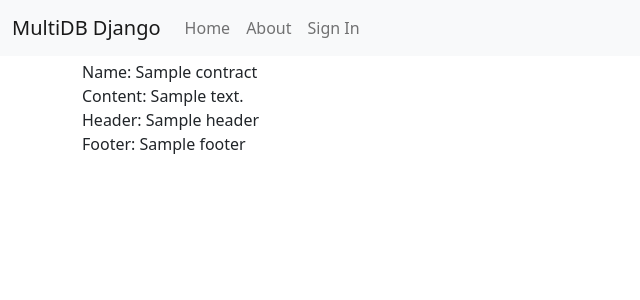
After one commit to vikash1998think/django_multidb, a Django app: template multiconfiguration_django/templates/contract/content.html in a window 1280 px wide. The commit adds this page. Shown: the top 300 px of the page, without its empty margins (0-640 px from the left). Run offline with Django 4.2, Linux system fonts and the light colour scheme; the template is opened without the code that fills it: most values are stand-ins (such as "Sample title", 1, 10 or a date in 2020); some libraries are stand-ins or nearby versions.

Commit message:
Some minor code and structure optimization

```diff
--- a/config/settings/base.py
+++ b/config/settings/base.py
@@ -170,7 +170,7 @@ TEMPLATES = [
         # https://docs.djangoproject.com/en/dev/ref/settings/#std:setting-TEMPLATES-BACKEND
         "BACKEND": "django.template.backends.django.DjangoTemplates",
         # https://docs.djangoproject.com/en/dev/ref/settings/#dirs
-        "DIRS": [os.path.join(BASE_DIR, "templates")],
+        "DIRS": [str(APPS_DIR / "templates")],
         # https://docs.djangoproject.com/en/dev/ref/settings/#app-dirs
         "APP_DIRS": True,
         "OPTIONS": {
--- a/multiconfiguration_django/contract/forms.py
+++ b/multiconfiguration_django/contract/forms.py
@@ -5,6 +5,6 @@ class ContractForm(forms.Form):
     name = forms.CharField()
     description = forms.CharField()
 
-    content = forms.CharField(widget=forms.Textarea)
-    header = forms.CharField(widget=forms.Textarea)
-    footer = forms.CharField(widget=forms.Textarea)
+    content = forms.CharField(widget=forms.Textarea(attrs={"rows": 6}))
+    header = forms.CharField(widget=forms.Textarea(attrs={"rows": 6}))
+    footer = forms.CharField(widget=forms.Textarea(attrs={"rows": 6}))
--- a/multiconfiguration_django/contract/views.py
+++ b/multiconfiguration_django/contract/views.py
@@ -37,13 +37,13 @@ def create_contract(request):
     else:
         form = ContractForm()
 
-    return render(request, "contract.html", {"form": form})
+    return render(request, "contract/contract.html", {"form": form})
 
 
 def get_contract(request, pk):
     contract = Contract.objects.get(id=pk)
     contract_content = ContractDocument.objects.get(id=contract.data)
-    return render(request, "content.html", {"contract": contract, "contract_content": contract_content})
+    return render(request, "contract/content.html", {"contract": contract, "contract_content": contract_content})
 
 def search_contract(request):
     contracts = ContractIndex.search()
@@ -52,4 +52,4 @@ def search_contract(request):
             contracts = contracts.query("match", author=int(request.GET.get("author")))
         if request.GET.get("desc"):
             contracts = contracts.query("match", description=request.GET.get("desc"))
-    return render(request, "search.html", {"contracts": contracts.execute()})
+    return render(request, "contract/search.html", {"contracts": contracts.execute()})
--- a/multiconfiguration_django/templates/base.html
+++ b/multiconfiguration_django/templates/base.html
@@ -4,7 +4,7 @@
   <head>
     <meta charset="utf-8">
     <meta http-equiv="x-ua-compatible" content="ie=edge">
-    <title>{% block title %}multiconfiguration_django{% endblock title %}</title>
+    <title>{% block title %}MultiDB Django Integration{% endblock title %}</title>
     <meta name="viewport" content="width=device-width, initial-scale=1.0">
     <meta name="description" content="This project is indicate to configure multiple techs">
     <meta name="author" content="Vikash Kumar">
@@ -46,12 +46,12 @@
           <button class="navbar-toggler navbar-toggler-right" type="button" data-bs-toggle="collapse" data-bs-target="#navbarSupportedContent" aria-controls="navbarSupportedContent" aria-expanded="false" aria-label="Toggle navigation">
             <span class="navbar-toggler-icon"></span>
           </button>
-          <a class="navbar-brand" href="{% url 'home' %}">multiconfiguration_django</a>
+          <a class="navbar-brand" href="">MultiDB Django</a>
 
           <div class="collapse navbar-collapse" id="navbarSupportedContent">
             <ul class="navbar-nav mr-auto">
               <li class="nav-item active">
-                <a class="nav-link" href="{% url 'home' %}">Home <span class="visually-hidden">(current)</span></a>
+                <a class="nav-link" href="">Home <span class="visually-hidden">(current)</span></a>
               </li>
               <li class="nav-item">
                 <a class="nav-link" href="{% url 'about' %}">About</a>
--- /dev/null
+++ b/multiconfiguration_django/templates/contract/content.html
@@ -0,0 +1,8 @@
+{% extends "base.html" %}
+{% block content %}
+    Name: {{contract.name}} <br />
+    Content: {{contract_content.content}} <br />
+    Header: {{contract_content.header}} <br />
+    Footer: {{contract_content.footer}} <br />
+
+{% endblock content %}
--- /dev/null
+++ b/multiconfiguration_django/templates/contract/search.html
@@ -0,0 +1,6 @@
+{% extends "base.html" %}
+{% block content %}
+    {% for contract in contracts %}
+    <h1> {{contract.name}} </h1>
+    {% endfor %}
+{% endblock content %}
```
Also changed, not shown: multiconfiguration_django/contract/templates/content.html (deleted, +0 -17 lines), multiconfiguration_django/contract/templates/contract.html (deleted, +0 -17 lines), multiconfiguration_django/contract/templates/search.html (deleted, +0 -15 lines), multiconfiguration_django/templates/contract/contract.html (added, +10 -0 lines).
